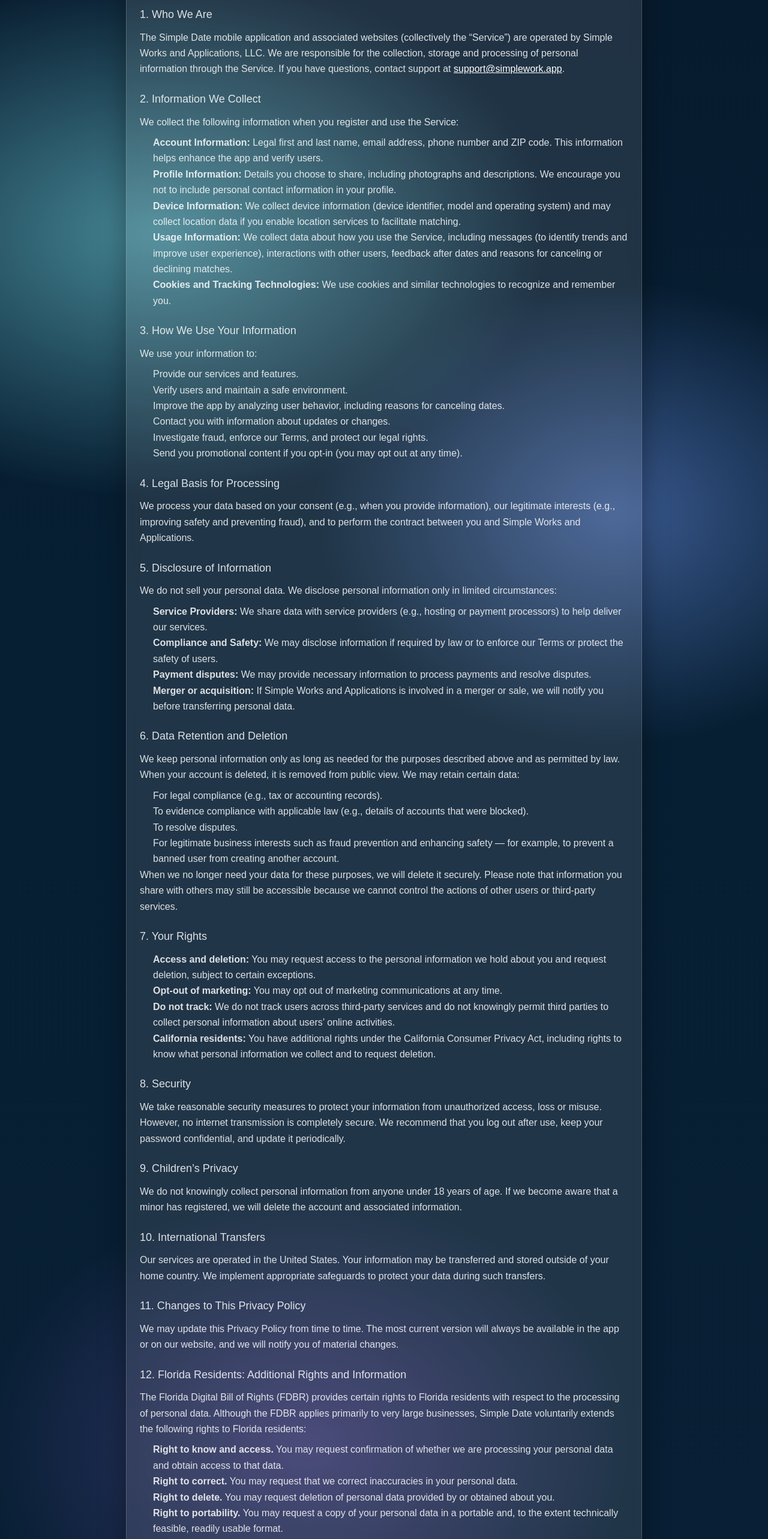
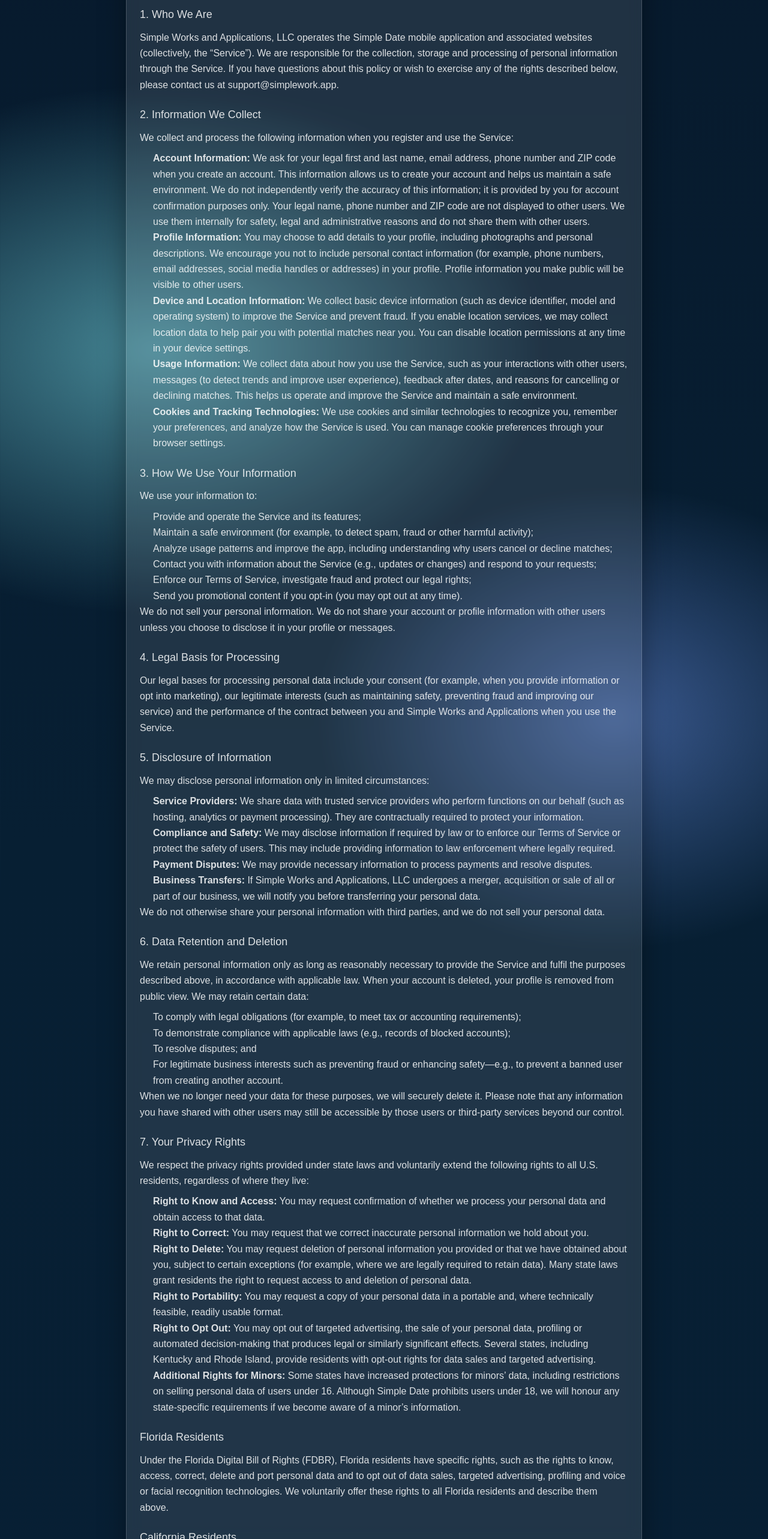
Before and after one commit to xaqt93/simpleworks-site, a Next.js app: page /privacy in a window 1280 px wide. Shown: the part 234-2800 px from the top of the page at 60% size. Built offline with nearby package versions, Linux system fonts and the light colour scheme.

Commit message:
Update page.tsx

```diff
--- a/app/privacy/page.tsx
+++ b/app/privacy/page.tsx
@@ -15,228 +15,298 @@
         <div style={contentStyle}>
           <h2 style={h2Style}>1. Who We Are</h2>
           <p>
-            The Simple Date mobile application and associated websites
-            (collectively the “Service”) are operated by Simple Works and Applications, LLC. We are
-            responsible for the collection, storage and processing of personal
-            information through the Service. If you have questions, contact support
-            at{" "}
-            <a href="mailto:support@simplework.app" style={linkStyle}>
-              support@simplework.app
-            </a>
-            .
+            Simple Works and Applications, LLC operates the Simple Date mobile
+            application and associated websites (collectively, the “Service”). We
+            are responsible for the collection, storage and processing of personal
+            information through the Service. If you have questions about this
+            policy or wish to exercise any of the rights described below, please
+            contact us at support@simplework.app.
           </p>
 
           <h2 style={h2Style}>2. Information We Collect</h2>
-          <p>We collect the following information when you register and use the Service:</p>
+          <p>
+            We collect and process the following information when you register and
+            use the Service:
+          </p>
           <ul style={listStyle}>
             <li>
-              <strong>Account Information:</strong> Legal first and last name, email
-              address, phone number and ZIP code. This information helps enhance the
-              app and verify users.
+              <strong>Account Information:</strong> We ask for your legal first and
+              last name, email address, phone number and ZIP code when you create
+              an account. This information allows us to create your account and
+              helps us maintain a safe environment. We do not independently verify
+              the accuracy of this information; it is provided by you for account
+              confirmation purposes only. Your legal name, phone number and ZIP
+              code are not displayed to other users. We use them internally for
+              safety, legal and administrative reasons and do not share them with
+              other users.
             </li>
             <li>
-              <strong>Profile Information:</strong> Details you choose to share,
-              including photographs and descriptions. We encourage you not to include
-              personal contact information in your profile.
+              <strong>Profile Information:</strong> You may choose to add details
+              to your profile, including photographs and personal descriptions. We
+              encourage you not to include personal contact information (for
+              example, phone numbers, email addresses, social media handles or
+              addresses) in your profile. Profile information you make public will
+              be visible to other users.
             </li>
             <li>
-              <strong>Device Information:</strong> We collect device information
-              (device identifier, model and operating system) and may collect
-              location data if you enable location services to facilitate matching.
+              <strong>Device and Location Information:</strong> We collect basic
+              device information (such as device identifier, model and operating
+              system) to improve the Service and prevent fraud. If you enable
+              location services, we may collect location data to help pair you with
+              potential matches near you. You can disable location permissions at
+              any time in your device settings.
             </li>
             <li>
               <strong>Usage Information:</strong> We collect data about how you use
-              the Service, including messages (to identify trends and improve user
-              experience), interactions with other users, feedback after dates and
-              reasons for canceling or declining matches.
+              the Service, such as your interactions with other users, messages (to
+              detect trends and improve user experience), feedback after dates, and
+              reasons for cancelling or declining matches. This helps us operate
+              and improve the Service and maintain a safe environment.
             </li>
             <li>
               <strong>Cookies and Tracking Technologies:</strong> We use cookies and
-              similar technologies to recognize and remember you.
+              similar technologies to recognize you, remember your preferences, and
+              analyze how the Service is used. You can manage cookie preferences
+              through your browser settings.
             </li>
           </ul>
 
           <h2 style={h2Style}>3. How We Use Your Information</h2>
           <p>We use your information to:</p>
           <ol style={listStyle}>
-            <li>Provide our services and features.</li>
-            <li>Verify users and maintain a safe environment.</li>
+            <li>Provide and operate the Service and its features;</li>
             <li>
-              Improve the app by analyzing user behavior, including reasons for
-              canceling dates.
+              Maintain a safe environment (for example, to detect spam, fraud or
+              other harmful activity);
             </li>
-            <li>Contact you with information about updates or changes.</li>
-            <li>Investigate fraud, enforce our Terms, and protect our legal rights.</li>
+            <li>
+              Analyze usage patterns and improve the app, including understanding
+              why users cancel or decline matches;
+            </li>
+            <li>
+              Contact you with information about the Service (e.g., updates or
+              changes) and respond to your requests;
+            </li>
+            <li>
+              Enforce our Terms of Service, investigate fraud and protect our legal
+              rights;
+            </li>
             <li>
               Send you promotional content if you opt-in (you may opt out at any
               time).
             </li>
           </ol>
+          <p>
+            We do not sell your personal information. We do not share your account
+            or profile information with other users unless you choose to disclose
+            it in your profile or messages.
+          </p>
 
           <h2 style={h2Style}>4. Legal Basis for Processing</h2>
           <p>
-            We process your data based on your consent (e.g., when you provide
-            information), our legitimate interests (e.g., improving safety and
-            preventing fraud), and to perform the contract between you and Simple
-            Works and Applications.
+            Our legal bases for processing personal data include your consent (for
+            example, when you provide information or opt into marketing), our
+            legitimate interests (such as maintaining safety, preventing fraud and
+            improving our service) and the performance of the contract between you
+            and Simple Works and Applications when you use the Service.
           </p>
 
           <h2 style={h2Style}>5. Disclosure of Information</h2>
+          <p>We may disclose personal information only in limited circumstances:</p>
+          <ul style={listStyle}>
+            <li>
+              <strong>Service Providers:</strong> We share data with trusted service
+              providers who perform functions on our behalf (such as hosting,
+              analytics or payment processing). They are contractually required to
+              protect your information.
+            </li>
+            <li>
+              <strong>Compliance and Safety:</strong> We may disclose information if
+              required by law or to enforce our Terms of Service or protect the
+              safety of users. This may include providing information to law
+              enforcement where legally required.
+            </li>
+            <li>
+              <strong>Payment Disputes:</strong> We may provide necessary
+              information to process payments and resolve disputes.
+            </li>
+            <li>
+              <strong>Business Transfers:</strong> If Simple Works and Applications,
+              LLC undergoes a merger, acquisition or sale of all or part of our
+              business, we will notify you before transferring your personal data.
+            </li>
+          </ul>
           <p>
-            We do not sell your personal data. We disclose personal information only
-            in limited circumstances:
+            We do not otherwise share your personal information with third parties,
+            and we do not sell your personal data.
+          </p>
+
+          <h2 style={h2Style}>6. Data Retention and Deletion</h2>
+          <p>
+            We retain personal information only as long as reasonably necessary to
+            provide the Service and fulfil the purposes described above, in
+            accordance with applicable law. When your account is deleted, your
+            profile is removed from public view. We may retain certain data:
+          </p>
+          <ol style={listStyle}>
+            <li>
+              To comply with legal obligations (for example, to meet tax or
+              accounting requirements);
+            </li>
+            <li>
+              To demonstrate compliance with applicable laws (e.g., records of
+              blocked accounts);
+            </li>
+            <li>To resolve disputes; and</li>
+            <li>
+              For legitimate business interests such as preventing fraud or
+              enhancing safety—e.g., to prevent a banned user from creating another
+              account.
+            </li>
+          </ol>
+          <p>
+            When we no longer need your data for these purposes, we will securely
+            delete it. Please note that any information you have shared with other
+            users may still be accessible by those users or third-party services
+            beyond our control.
+          </p>
+
+          <h2 style={h2Style}>7. Your Privacy Rights</h2>
+          <p>
+            We respect the privacy rights provided under state laws and voluntarily
+            extend the following rights to all U.S. residents, regardless of where
+            they live:
           </p>
           <ul style={listStyle}>
             <li>
-              <strong>Service Providers:</strong> We share data with service
-              providers (e.g., hosting or payment processors) to help deliver our
-              services.
+              <strong>Right to Know and Access:</strong> You may request
+              confirmation of whether we process your personal data and obtain
+              access to that data.
             </li>
             <li>
-              <strong>Compliance and Safety:</strong> We may disclose information if
-              required by law or to enforce our Terms or protect the safety of users.
+              <strong>Right to Correct:</strong> You may request that we correct
+              inaccurate personal information we hold about you.
             </li>
             <li>
-              <strong>Payment disputes:</strong> We may provide necessary information
-              to process payments and resolve disputes.
+              <strong>Right to Delete:</strong> You may request deletion of
+              personal information you provided or that we have obtained about you,
+              subject to certain exceptions (for example, where we are legally
+              required to retain data). Many state laws grant residents the right
+              to request access to and deletion of personal data.
             </li>
             <li>
-              <strong>Merger or acquisition:</strong> If Simple Works and Applications is involved in
-              a merger or sale, we will notify you before transferring personal data.
+              <strong>Right to Portability:</strong> You may request a copy of your
+              personal data in a portable and, where technically feasible, readily
+              usable format.
+            </li>
+            <li>
+              <strong>Right to Opt Out:</strong> You may opt out of targeted
+              advertising, the sale of your personal data, profiling or automated
+              decision-making that produces legal or similarly significant effects.
+              Several states, including Kentucky and Rhode Island, provide
+              residents with opt-out rights for data sales and targeted
+              advertising.
+            </li>
+            <li>
+              <strong>Additional Rights for Minors:</strong> Some states have
+              increased protections for minors’ data, including restrictions on
+              selling personal data of users under 16. Although Simple Date
+              prohibits users under 18, we will honour any state-specific
+              requirements if we become aware of a minor’s information.
             </li>
           </ul>
 
-          <h2 style={h2Style}>6. Data Retention and Deletion</h2>
+          <h2 style={h2Style}>Florida Residents</h2>
           <p>
-            We keep personal information only as long as needed for the purposes
-            described above and as permitted by law. When your account is deleted, it
-            is removed from public view. We may retain certain data:
-          </p>
-          <ol style={listStyle}>
-            <li>For legal compliance (e.g., tax or accounting records).</li>
-            <li>
-              To evidence compliance with applicable law (e.g., details of accounts
-              that were blocked).
-            </li>
-            <li>To resolve disputes.</li>
-            <li>
-              For legitimate business interests such as fraud prevention and
-              enhancing safety — for example, to prevent a banned user from creating
-              another account.
-            </li>
-          </ol>
-          <p>
-            When we no longer need your data for these purposes, we will delete it
-            securely. Please note that information you share with others may still be
-            accessible because we cannot control the actions of other users or
-            third-party services.
+            Under the Florida Digital Bill of Rights (FDBR), Florida residents have
+            specific rights, such as the rights to know, access, correct, delete
+            and port personal data and to opt out of data sales, targeted
+            advertising, profiling and voice or facial recognition technologies. We
+            voluntarily offer these rights to all Florida residents and describe
+            them above.
           </p>
 
-          <h2 style={h2Style}>7. Your Rights</h2>
-          <ul style={listStyle}>
-            <li>
-              <strong>Access and deletion:</strong> You may request access to the
-              personal information we hold about you and request deletion, subject to
-              certain exceptions.
-            </li>
-            <li>
-              <strong>Opt-out of marketing:</strong> You may opt out of marketing
-              communications at any time.
-            </li>
-            <li>
-              <strong>Do not track:</strong> We do not track users across third-party
-              services and do not knowingly permit third parties to collect personal
-              information about users’ online activities.
-            </li>
-            <li>
-              <strong>California residents:</strong> You have additional rights under
-              the California Consumer Privacy Act, including rights to know what
-              personal information we collect and to request deletion.
-            </li>
-          </ul>
+          <h2 style={h2Style}>California Residents</h2>
+          <p>
+            Under the California Consumer Privacy Act (CCPA/CPRA), California
+            residents have rights similar to those listed above, including the
+            right to know, delete and correct personal information and to opt out
+            of the sale or sharing of personal information. We do not sell
+            personal information, but California residents may submit a request
+            through the contact information below if they wish to exercise any of
+            these rights. We honour the Delete Act, which requires data brokers to
+            comply with a centralized deletion request beginning August 1 2026.
+          </p>
+
+          <h2 style={h2Style}>Other State Privacy Laws</h2>
+          <p>
+            Multiple other states, including Colorado, Connecticut, Indiana, Iowa,
+            Kentucky, Montana, Nebraska, New Hampshire, New Jersey, Oregon, Rhode
+            Island, Utah, Virginia, Texas and Arkansas, have enacted privacy laws
+            that grant residents rights to access, correct, delete and port
+            personal data and to opt out of targeted advertising or data sales.
+            Many of these laws also require businesses to honour universal opt-out
+            signals or impose restrictions on selling geolocation data or personal
+            data of minors. We voluntarily extend these rights to residents of all
+            states. If you reside in a state with a comprehensive privacy law that
+            provides additional or different rights, we will comply with that law.
+          </p>
+
+          <p>
+            To exercise any of these rights, please email{" "}
+            <a href="mailto:legal@simpleworks.app" style={linkStyle}>
+              legal@simpleworks.app
+            </a>{" "}
+            with the subject line “Privacy Request.” We will authenticate your
+            request and respond within the time period required by applicable law
+            (generally within 45 days, with the possibility of a reasonable
+            extension). We will not discriminate against you for exercising your
+            privacy rights.
+          </p>
 
           <h2 style={h2Style}>8. Security</h2>
           <p>
-            We take reasonable security measures to protect your information from
-            unauthorized access, loss or misuse. However, no internet transmission is
-            completely secure. We recommend that you log out after use, keep your
-            password confidential, and update it periodically.
+            We implement reasonable technical and organizational measures to
+            protect your information from unauthorized access, loss or misuse.
+            However, no method of transmission or storage is completely secure.
+            You should use a strong, unique password and keep it confidential. We
+            recommend logging out of your account after use.
           </p>
 
           <h2 style={h2Style}>9. Children’s Privacy</h2>
           <p>
-            We do not knowingly collect personal information from anyone under 18
-            years of age. If we become aware that a minor has registered, we will
-            delete the account and associated information.
+            The Service is intended for users aged 18 and over. We do not
+            knowingly collect personal information from anyone under 18 years of
+            age. If we learn that a minor has registered, we will delete the
+            account and associated information.
           </p>
 
           <h2 style={h2Style}>10. International Transfers</h2>
           <p>
-            Our services are operated in the United States. Your information may be
-            transferred and stored outside of your home country. We implement
-            appropriate safeguards to protect your data during such transfers.
+            We operate in the United States. Your information may be transferred
+            to, stored and processed in the United States or other countries. We
+            implement appropriate safeguards (such as contractual clauses) to
+            protect your data during these transfers.
           </p>
 
           <h2 style={h2Style}>11. Changes to This Privacy Policy</h2>
           <p>
             We may update this Privacy Policy from time to time. The most current
-            version will always be available in the app or on our website, and we
-            will notify you of material changes.
+            version will always be available in the app or on our website. If we
+            make material changes, we will notify you through the Service or by
+            other appropriate means.
           </p>
 
-          <h2 style={h2Style}>12. Florida Residents: Additional Rights and Information</h2>
+          <h2 style={h2Style}>12. Contact Us</h2>
           <p>
-            The Florida Digital Bill of Rights (FDBR) provides certain rights to
-            Florida residents with respect to the processing of personal data.
-            Although the FDBR applies primarily to very large businesses, Simple Date
-            voluntarily extends the following rights to Florida residents:
+            If you have any questions, concerns or requests regarding this policy
+            or your personal data, please contact us at:
           </p>
-          <ol style={listStyle}>
-            <li>
-              <strong>Right to know and access.</strong> You may request confirmation
-              of whether we are processing your personal data and obtain access to
-              that data.
-            </li>
-            <li>
-              <strong>Right to correct.</strong> You may request that we correct
-              inaccuracies in your personal data.
-            </li>
-            <li>
-              <strong>Right to delete.</strong> You may request deletion of personal
-              data provided by or obtained about you.
-            </li>
-            <li>
-              <strong>Right to portability.</strong> You may request a copy of your
-              personal data in a portable and, to the extent technically feasible,
-              readily usable format.
-            </li>
-            <li>
-              <strong>Right to opt out.</strong> You may opt out of (i) targeted
-              advertising, (ii) the sale of your personal data, (iii) profiling, or
-              (iv) the collection of personal data through voice or facial
-              recognition technologies.
-            </li>
-          </ol>
-
           <p>
-            To exercise any of these rights, please contact us at{" "}
-            <a href="mailto:legal@simplework.app" style={linkStyle}>
-              legal@simplework.app
-            </a>{" "}
-            with the subject line “Florida Privacy Request.” We will authenticate
-            your request and respond within 45 days, with the possibility of a
-            15-day extension if reasonably necessary. We will not discriminate
-            against you for exercising these rights. We may decline a request to
-            correct information if we offer a self-service mechanism for correction,
-            as permitted by the FDBR.
-          </p>
-
-          <p>
-            We continue to limit data collection to what is reasonably necessary, to
-            provide clear privacy notices, and to maintain reasonable
-            administrative, technical and physical safeguards to protect your
-            information. We do not knowingly process data for children under 18 and
-            will delete such data if discovered.
+            Simple Works and Applications, LLC
+            <br />
+            Email: support@simplework.app (general inquiries) or legal@simpleworks.app
+            (privacy requests)
           </p>
         </div>
       </div>
```
